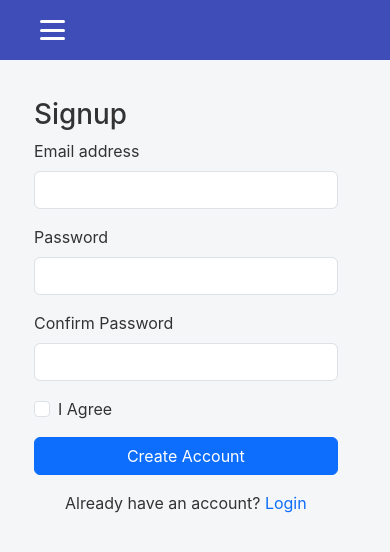
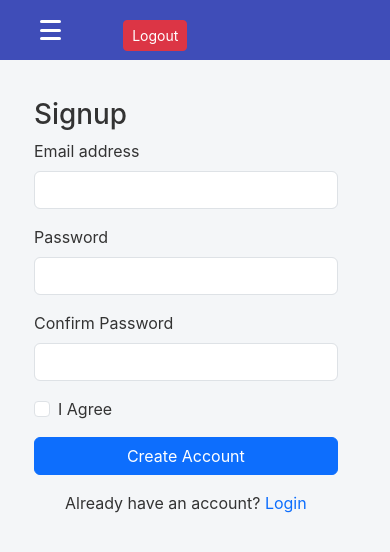
Before and after one commit to sankar-sivaperumal/React-, a React (Vite) app: page /signup in a window 390 px wide. Shown: the top 552 px of the page. Built offline with nearby package versions, Linux system fonts and the light colour scheme; sample sign-in values are in the browser's storage.

Commit message:
updated for mobile view

```diff
--- a/src/Components/NavBar.tsx
+++ b/src/Components/NavBar.tsx
@@ -1,21 +1,54 @@
-import { useState } from "react";
-import { Link } from "react-router-dom";
+/* import { useState, useEffect } from "react";
+import { Link, useNavigate } from "react-router-dom";
 import { useAuth } from "./Access/AuthContext";
+import { toast } from "react-toastify";
 
-function NavBar() {
-  const { isLoggedIn } = useAuth();
+const NavBar: React.FC = () => {
+  const { isLoggedIn, currentUser, logout } = useAuth();
   const [isOpen, setIsOpen] = useState(false);
+  const navigate = useNavigate();
+
+  const handleLogout = () => {
+    logout();
+    toast.info("You have been logged out");
+    navigate("/login");
+    setIsOpen(false);
+  };
+
+
+  useEffect(() => {
+    const handleClickOutside = (event: MouseEvent) => {
+      const nav = document.querySelector(".nav-container");
+      if (nav && !nav.contains(event.target as Node)) {
+        setIsOpen(false);
+      }
+    };
+
+    document.addEventListener("click", handleClickOutside);
+
+    return () => {
+      document.removeEventListener("click", handleClickOutside);
+    };
+  }, []);
 
   return (
     <nav className="navbar">
       <div className="nav-container">
 
-        <div className="hamburger" onClick={() => setIsOpen(!isOpen)}>
+        {/* Hamburger icon *
+        <div
+          className="hamburger"
+          onClick={(e) => {
+            e.stopPropagation();
+            setIsOpen(!isOpen);
+          }}
+        >
           <div className="bar"></div>
           <div className="bar"></div>
           <div className="bar"></div>
         </div>
 
+        {/* Navigation links *
         <ul className={`nav-links ${isOpen ? "open" : ""}`}>
           {!isLoggedIn && (
             <>
@@ -31,12 +64,105 @@ function NavBar() {
               <li><Link to="/enrollments">Enrollments</Link></li>
               <li><Link to="/courses">Courses</Link></li>
               <li><Link to="/student-details">Student Records</Link></li>
+
+              {/* Logout section *
+              <li className="logout-section ">
+                <span className="user-email">{currentUser?.email}</span>
+                <button className="btn btn-sm btn-danger" onClick={handleLogout}>
+                  Logout
+                </button>
+              </li>
             </>
           )}
         </ul>
       </div>
     </nav>
   );
-}
+};
 
 export default NavBar;
+ */
+
+
+
+import { useState, useEffect } from "react";
+import { Link, useNavigate } from "react-router-dom";
+import { useAuth } from "./Access/AuthContext";
+import { toast } from "react-toastify";
+
+const NavBar: React.FC = () => {
+  const { isLoggedIn, currentUser, logout } = useAuth();
+  const [isOpen, setIsOpen] = useState(false);
+  const navigate = useNavigate();
+
+  const handleLogout = () => {
+    logout();
+    toast.info("You have been logged out");
+    navigate("/login");
+    setIsOpen(false);
+  };
+
+  useEffect(() => {
+    const handleClickOutside = (event: MouseEvent) => {
+      const nav = document.querySelector(".nav-container");
+      if (nav && !nav.contains(event.target as Node)) {
+        setIsOpen(false);
+      }
+    };
+    document.addEventListener("click", handleClickOutside);
+    return () => document.removeEventListener("click", handleClickOutside);
+  }, []);
+
+  return (
+    <nav className="navbar">
+  <div className="nav-container">
+
+    {/* Hamburger */}
+    <div
+      className="hamburger"
+      onClick={(e) => {
+        e.stopPropagation();
+        setIsOpen(!isOpen);
+      }}
+    >
+      <div className="bar"></div>
+      <div className="bar"></div>
+      <div className="bar"></div>
+    </div>
+
+    {/* LEFT NAV LINKS */}
+    <ul className={`nav-links ${isOpen ? "open" : ""}`}>
+      {!isLoggedIn && (
+        <>
+          <li><Link to="/signup">Signup</Link></li>
+          <li><Link to="/login">Login</Link></li>
+        </>
+      )}
+
+      {isLoggedIn && (
+        <>
+          <li><Link to="/Formpage">Form Page</Link></li>
+          <li><Link to="/students">Students</Link></li>
+          <li><Link to="/enrollments">Enrollments</Link></li>
+          <li><Link to="/courses">Courses</Link></li>
+          <li><Link to="/student-details">Student Records</Link></li>
+        </>
+      )}
+    </ul>
+
+    {/* RIGHT LOGOUT SECTION */}
+    {isLoggedIn && (
+      <div className="logout-section">
+        <span className="user-email ms-5">{currentUser?.email}</span>
+        <button className="btn btn-sm btn-danger" onClick={handleLogout}>
+          Logout
+        </button>
+      </div>
+    )}
+  </div>
+</nav>
+
+  );
+};
+
+export default NavBar;
```
